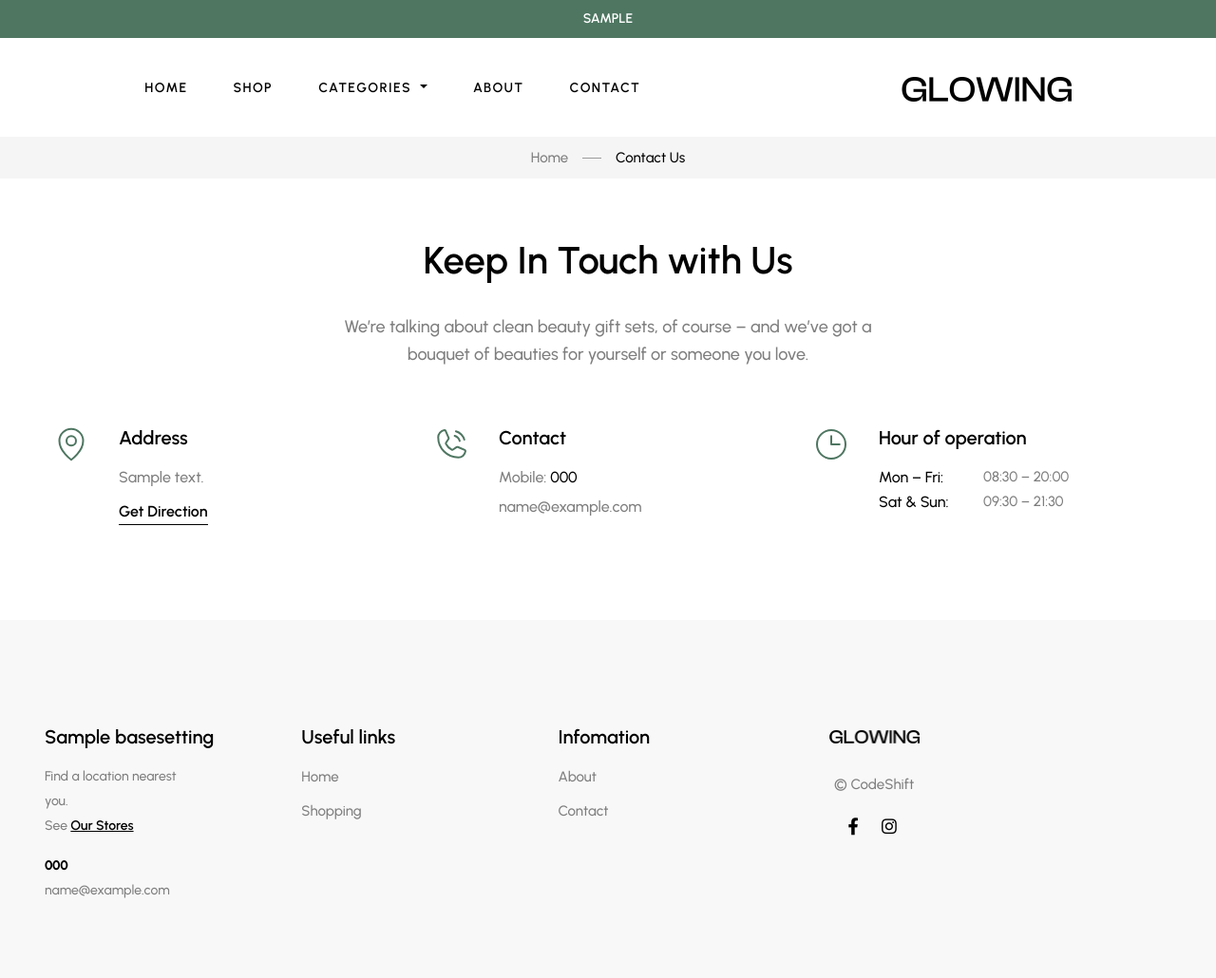
After one commit to tarlansoltanov/euro-fragrance.com, a Django app: page /contact/ in a window 1280 px wide. The commit adds this page. Shown: the whole page at 95% size. Run offline with Django 4.2, Linux system fonts and the light colour scheme; tables that the repository leaves empty hold one stand-in row (values such as "Sample post"); some libraries are stand-ins or nearby versions.

Commit message:
Base Contact Template, View and URLs added

```diff
--- /dev/null
+++ b/server/apps/base/templates/base/contact.html
@@ -0,0 +1,109 @@
+{% extends 'base/layout.html' %}
+
+{% load static %}
+
+
+{% block content %}
+<!-- Main -->
+<main class="mb-13" id="content">
+  <!-- Breadcrumb -->
+  <section class="py-2 bg-gray-2">
+    <div class="container">
+      <nav aria-label="breadcrumb">
+        <ol class="breadcrumb breadcrumb-site py-0 d-flex justify-content-center">
+          <li class="breadcrumb-item"><a class="text-decoration-none text-body" href="{% url 'base:home' %}">Home</a></li>
+          <li class="breadcrumb-item active pl-0 d-flex align-items-center" aria-current="page">Contact Us</li>
+        </ol>
+      </nav>
+    </div>
+  </section>
+
+  <!-- Contact -->
+  <section class="pt-9">
+    <div class="container">
+      <h2 class="text-center mb-6" data-animate="fadeInUp">Keep In Touch with Us</h2>
+      <p class="text-center mb-9 mx-auto fs-18" style="max-width: 590px" data-animate="fadeInUp">We’re talking about clean beauty gift sets, of course – and we’ve got a bouquet of beauties for yourself or someone you love.</p>
+      <div class="row">
+        <!-- Address -->
+        <div class="col-md-4 mb-md-0 mb-8" data-animate="fadeInUp">
+          <div class="media">
+            <div class="icon pr-lg-6 pr-5">
+              <svg class="icon icon-box-07 fs-40 text-primary">
+                <use xlink:href="#icon-box-07"></use>
+              </svg>
+            </div>
+            <div class="media-body">
+              <h3 class="fs-20 mb-3">Address</h3>
+              <p class="fs-16 mb-2">
+                {{ settings.address }}
+              </p>
+
+              <a href="{{ settings.address_url }}" class="btn btn-link p-0 border-bottom border-0 border-secondary rounded-0">Get Direction</a>
+            </div>
+          </div>
+        </div>
+
+        <!-- Contact -->
+        <div class="col-md-4 mb-md-0 mb-8" data-animate="fadeInUp">
+          <div class="media">
+            <div class="icon pr-lg-6 pr-5">
+              <svg class="icon icon-box-05 fs-40 text-primary">
+                <use xlink:href="#icon-box-05"></use>
+              </svg>
+            </div>
+            <div class="media-body">
+              <h3 class="fs-20 mb-3">Contact</h3>
+              <p class="mb-1 fs-16">Mobile:<span class="text-secondary"> {{ settings.phone }}</span></p>
+
+              <p class="mb-0 fs-16">{{ settings.email }}</p>
+            </div>
+          </div>
+        </div>
+
+        <!-- Hour of operation -->
+        <div class="col-md-4 mb-md-0 mb-8" data-animate="fadeInUp">
+          <div class="media">
+            <div class="icon pr-lg-6 pr-5">
+              <svg class="icon icon-box-06 fs-40 text-primary">
+                <use xlink:href="#icon-box-06"></use>
+              </svg>
+            </div>
+            <div class="media-body">
+              <h3 class="fs-20 mb-3">Hour of operation</h3>
+              <dl class="d-flex mb-0">
+                <dt class="pr-1 fs-16 text-secondary font-weight-500" style="width: 110px">Mon – Fri:</dt>
+                <dd class="mb-0">08:30 – 20:00</dd>
+              </dl>
+              <dl class="d-flex mb-0">
+                <dt class="pr-1 fs-16 text-secondary font-weight-500" style="width: 110px">Sat & Sun:</dt>
+                <dd class="mb-0">09:30 – 21:30</dd>
+              </dl>
+            </div>
+          </div>
+        </div>
+      </div>
+    </div>
+  </section>
+</main>
+{% endblock content %}
+
+
+{% block icons %}
+<svg aria-hidden="true" style="position: absolute; width: 0; height: 0; overflow: hidden" version="1.1" xmlns="http://www.w3.org/2000/svg" xmlns:xlink="http://www.w3.org/1999/xlink">
+  <defs>
+    <symbol id="icon-box-05" viewBox="0 0 32 32">
+      <path fill="none" stroke="currentColor" stroke-linejoin="round" stroke-linecap="round" stroke-miterlimit="4" stroke-width="1.6" d="M19.927 5c1.695 0.456 3.241 1.349 4.482 2.591s2.135 2.787 2.591 4.482"></path>
+      <path fill="none" stroke="currentColor" stroke-linejoin="round" stroke-linecap="round" stroke-miterlimit="4" stroke-width="1.6" d="M18.892 8.865c1.017 0.274 1.945 0.81 2.689 1.554s1.281 1.672 1.554 2.689"></path>
+      <path fill="none" stroke="currentColor" stroke-linejoin="round" stroke-linecap="round" stroke-miterlimit="4" stroke-width="1.6" d="M11.56 15.602c1.037 2.121 2.756 3.832 4.882 4.859 0.156 0.074 0.328 0.106 0.499 0.093s0.337-0.070 0.479-0.167l3.13-2.087c0.138-0.092 0.298-0.149 0.463-0.164s0.332 0.011 0.485 0.077l5.855 2.509c0.199 0.084 0.365 0.231 0.473 0.418s0.153 0.404 0.127 0.619c-0.185 1.448-0.892 2.779-1.987 3.744s-2.505 1.497-3.965 1.497c-4.509 0-8.833-1.791-12.021-4.979s-4.979-7.512-4.979-12.021c0-1.46 0.532-2.87 1.497-3.965s2.296-1.802 3.744-1.987c0.214-0.026 0.432 0.019 0.619 0.127s0.334 0.274 0.418 0.473l2.511 5.86c0.065 0.152 0.091 0.317 0.077 0.481s-0.069 0.322-0.16 0.46l-2.080 3.178c-0.095 0.143-0.151 0.308-0.162 0.479s0.021 0.342 0.095 0.497v0z"></path>
+    </symbol>
+    <symbol id="icon-box-06" viewBox="0 0 32 32">
+      <path fill="none" stroke="currentColor" stroke-linejoin="miter" stroke-linecap="butt" stroke-miterlimit="10" stroke-width="1.6" d="M16 28c6.627 0 12-5.373 12-12s-5.373-12-12-12c-6.627 0-12 5.373-12 12s5.373 12 12 12z"></path>
+      <path fill="none" stroke="currentColor" stroke-linejoin="round" stroke-linecap="round" stroke-miterlimit="4" stroke-width="1.6" d="M16 9v7h7"></path>
+    </symbol>
+    <symbol id="icon-box-07" viewBox="0 0 32 32">
+      <path fill="none" stroke="currentColor" stroke-linejoin="round" stroke-linecap="round" stroke-miterlimit="4" stroke-width="1.6" d="M16 17c2.209 0 4-1.791 4-4s-1.791-4-4-4c-2.209 0-4 1.791-4 4s1.791 4 4 4z"></path>
+      <path fill="none" stroke="currentColor" stroke-linejoin="round" stroke-linecap="round" stroke-miterlimit="4" stroke-width="1.6" d="M26 13c0 9-10 16-10 16s-10-7-10-16c0-2.652 1.054-5.196 2.929-7.071s4.419-2.929 7.071-2.929 5.196 1.054 7.071 2.929c1.875 1.875 2.929 4.419 2.929 7.071v0z"></path>
+    </symbol>
+  </defs>
+</svg>
+{% endblock icons %}
--- a/server/apps/base/templates/base/layout.html
+++ b/server/apps/base/templates/base/layout.html
@@ -113,7 +113,7 @@
 
                     <!-- Contact -->
                     <li aria-haspopup="true" aria-expanded="false" class="nav-item dropdown-item-pages py-2 py-xl-7 sticky-py-xl-6 px-0 px-xl-5">
-                      <a class="nav-link p-0" href="contact.html"> Contact </a>
+                      <a class="nav-link p-0" href="{% url 'base:contact' %}"> Contact </a>
                     </li>
                   </ul>
                 </div>
@@ -189,7 +189,7 @@
               </li>
 
               <li class="py-1">
-                <a href="contact.html" class="text-body lh-175">Contact</a>
+                <a href="{% url 'base:contact' %}" class="text-body lh-175">Contact</a>
               </li>
             </ul>
           </div>
@@ -353,7 +353,7 @@
 
             <!-- Contact -->
             <li aria-haspopup="true" aria-expanded="false" class="nav-item dropdown-item-pages py-2 py-xl-7 sticky-py-xl-6 px-0 px-xl-5">
-              <a class="nav-link p-0" href="contact.html"> Contact </a>
+              <a class="nav-link p-0" href="{% url 'base:contact' %}"> Contact </a>
             </li>
           </ul>
         </div>
@@ -373,5 +373,8 @@
         </div>
       </div>
     </div>
+
+    <!-- Icons -->
+    {% block icons %}{% endblock icons %}
   </body>
 </html>
--- a/server/apps/base/urls.py
+++ b/server/apps/base/urls.py
@@ -6,4 +6,5 @@ app_name = 'server.apps.base'
 urlpatterns = [
     path('', views.home, name='home'),
     path('about/', views.about, name='about'),
+    path('contact/', views.contact, name='contact'),
 ]
--- a/server/apps/base/views.py
+++ b/server/apps/base/views.py
@@ -15,3 +15,10 @@ def about(request, template_name='base/about.html', context={}):
     context['settings'] = BaseSetting.objects.first()
 
     return render(request, template_name, context)
+
+def contact(request, template_name='base/contact.html', context={}):
+    context['title'] = 'Contact'
+
+    context['settings'] = BaseSetting.objects.first()
+
+    return render(request, template_name, context)
```
